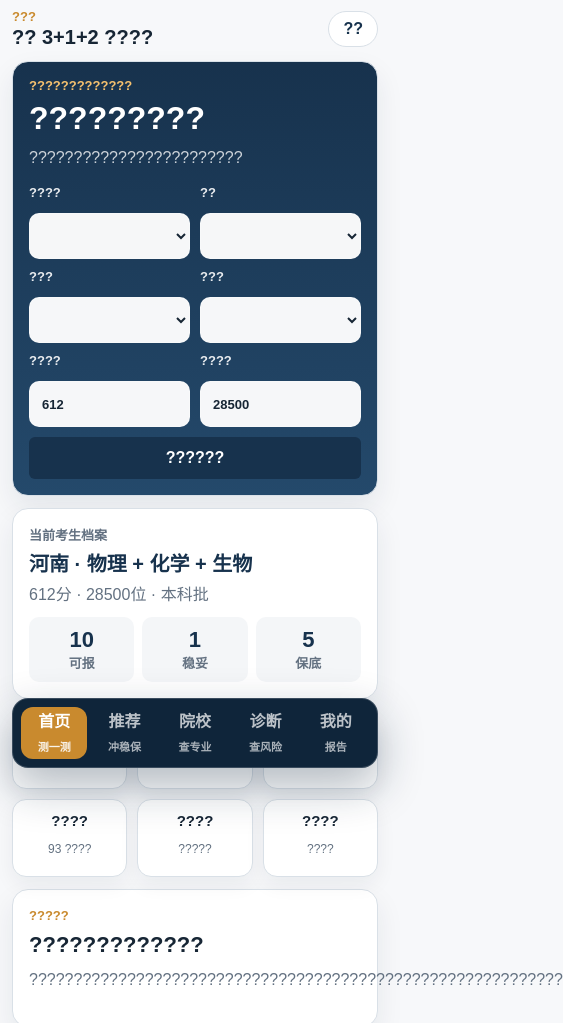
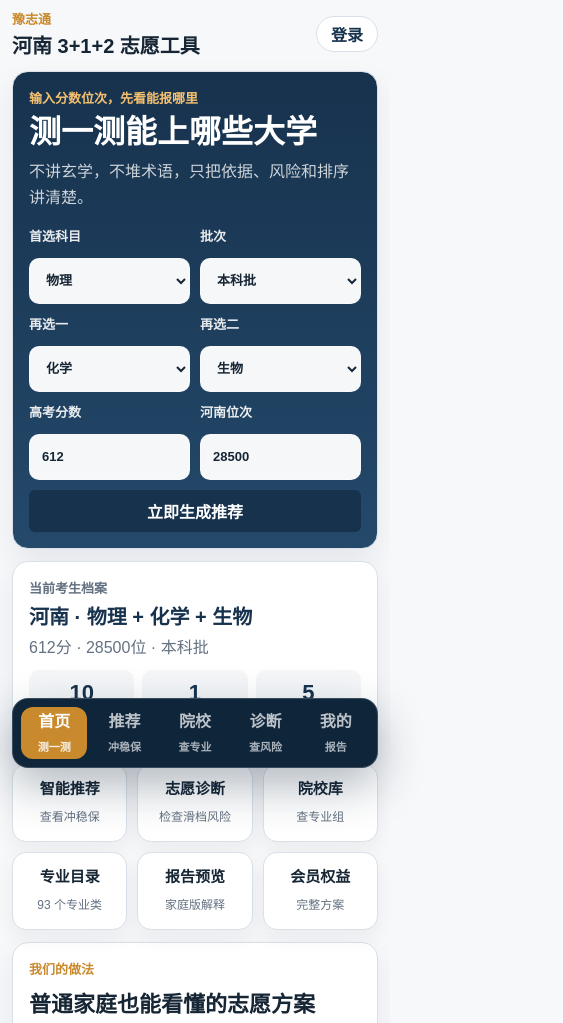
Before and after one commit to xihuantg/xihuantg, a plain HTML site: page index.html in a window 390 px wide. Shown: the part 64-1087 px from the top of the page, 563 px wide, since content can reach past the window. Drawn offline with Linux system fonts and the light colour scheme.

Commit message:
Fix mobile home text encoding

```diff
--- a/app.js
+++ b/app.js
@@ -1,4 +1,4 @@
-// ??????????????????? data.js????????????
+// Page interaction and recommendation logic. Demo data lives in data.js.
 
 let state = {
   member: false,
--- a/index.html
+++ b/index.html
@@ -30,51 +30,51 @@
 
     <main>
 
-      <section class="mobile-app-home" id="mobileAppHome" data-mobile-tab="home">
+            <section class="mobile-app-home" id="mobileAppHome" data-mobile-tab="home">
         <div class="mobile-app-top">
           <div>
-            <span>???</span>
-            <strong>?? 3+1+2 ????</strong>
+            <span>&#35947;&#24535;&#36890;</span>
+            <strong>&#27827;&#21335; 3+1+2 &#24535;&#24895;&#24037;&#20855;</strong>
           </div>
-          <button type="button" id="mobileLoginBtn">??</button>
+          <button type="button" id="mobileLoginBtn">&#30331;&#24405;</button>
         </div>
 
         <div class="mobile-hero-card">
-          <p class="mobile-eyebrow">?????????????</p>
-          <h1>?????????</h1>
-          <p>????????????????????????</p>
+          <p class="mobile-eyebrow">&#36755;&#20837;&#20998;&#25968;&#20301;&#27425;&#65292;&#20808;&#30475;&#33021;&#25253;&#21738;&#37324;</p>
+          <h1>&#27979;&#19968;&#27979;&#33021;&#19978;&#21738;&#20123;&#22823;&#23398;</h1>
+          <p>&#19981;&#35762;&#29572;&#23398;&#65292;&#19981;&#22534;&#26415;&#35821;&#65292;&#21482;&#25226;&#20381;&#25454;&#12289;&#39118;&#38505;&#21644;&#25490;&#24207;&#35762;&#28165;&#26970;&#12290;</p>
           <form class="mobile-quick-form" id="mobileQuickForm">
             <div class="mobile-form-row two">
-              <label>????<select id="mobilePrimarySubject"><option>??</option><option>??</option></select></label>
-              <label>??<select id="mobileBatch"><option>???</option><option>???</option><option>???</option></select></label>
+              <label>&#39318;&#36873;&#31185;&#30446;<select id="mobilePrimarySubject"><option>&#29289;&#29702;</option><option>&#21382;&#21490;</option></select></label>
+              <label>&#25209;&#27425;<select id="mobileBatch"><option>&#26412;&#31185;&#25209;</option><option>&#25552;&#21069;&#25209;</option><option>&#19987;&#31185;&#25209;</option></select></label>
             </div>
             <div class="mobile-form-row two">
-              <label>???<select id="mobileSecondSubjectA"><option>??</option><option>??</option><option>????</option><option>??</option></select></label>
-              <label>???<select id="mobileSecondSubjectB"><option>??</option><option>??</option><option>????</option><option>??</option></select></label>
+              <label>&#20877;&#36873;&#19968;<select id="mobileSecondSubjectA"><option>&#21270;&#23398;</option><option>&#29983;&#29289;</option><option>&#24605;&#24819;&#25919;&#27835;</option><option>&#22320;&#29702;</option></select></label>
+              <label>&#20877;&#36873;&#20108;<select id="mobileSecondSubjectB"><option>&#29983;&#29289;</option><option>&#21270;&#23398;</option><option>&#24605;&#24819;&#25919;&#27835;</option><option>&#22320;&#29702;</option></select></label>
             </div>
             <div class="mobile-form-row two">
-              <label>????<input id="mobileScore" type="number" value="612" /></label>
-              <label>????<input id="mobileRank" type="number" value="28500" /></label>
+              <label>&#39640;&#32771;&#20998;&#25968;<input id="mobileScore" type="number" value="612" /></label>
+              <label>&#27827;&#21335;&#20301;&#27425;<input id="mobileRank" type="number" value="28500" /></label>
             </div>
-            <button class="primary-btn full" type="submit">??????</button>
+            <button class="primary-btn full" type="submit">&#31435;&#21363;&#29983;&#25104;&#25512;&#33616;</button>
           </form>
         </div>
 
         <div class="mobile-profile-card" id="mobileProfileCard"></div>
 
         <div class="mobile-tool-grid">
-          <button type="button" onclick="openMobileTab('recommend')"><strong>????</strong><span>?????</span></button>
-          <button type="button" onclick="openMobileTab('diagnosis')"><strong>????</strong><span>??????</span></button>
-          <button type="button" onclick="openMobileTab('schools')"><strong>???</strong><span>????</span></button>
-          <button type="button" onclick="openMajorDirectory()"><strong>????</strong><span>93 ????</span></button>
-          <button type="button" onclick="openMobileTab('account')"><strong>????</strong><span>?????</span></button>
-          <button type="button" onclick="openMobileTab('account')"><strong>????</strong><span>????</span></button>
+          <button type="button" onclick="openMobileTab('recommend')"><strong>&#26234;&#33021;&#25512;&#33616;</strong><span>&#26597;&#30475;&#20914;&#31283;&#20445;</span></button>
+          <button type="button" onclick="openMobileTab('diagnosis')"><strong>&#24535;&#24895;&#35786;&#26029;</strong><span>&#26816;&#26597;&#28369;&#26723;&#39118;&#38505;</span></button>
+          <button type="button" onclick="openMobileTab('schools')"><strong>&#38498;&#26657;&#24211;</strong><span>&#26597;&#19987;&#19994;&#32452;</span></button>
+          <button type="button" onclick="openMajorDirectory()"><strong>&#19987;&#19994;&#30446;&#24405;</strong><span>93 &#20010;&#19987;&#19994;&#31867;</span></button>
+          <button type="button" onclick="openMobileTab('account')"><strong>&#25253;&#21578;&#39044;&#35272;</strong><span>&#23478;&#24237;&#29256;&#35299;&#37322;</span></button>
+          <button type="button" onclick="openMobileTab('account')"><strong>&#20250;&#21592;&#26435;&#30410;</strong><span>&#23436;&#25972;&#26041;&#26696;</span></button>
         </div>
 
         <div class="mobile-viewpoint-card">
-          <span>?????</span>
-          <h2>?????????????</h2>
-          <p>????????????????????????????????????????????????????????????</p>
+          <span>&#25105;&#20204;&#30340;&#20570;&#27861;</span>
+          <h2>&#26222;&#36890;&#23478;&#24237;&#20063;&#33021;&#30475;&#25026;&#30340;&#24535;&#24895;&#26041;&#26696;</h2>
+          <p>&#25105;&#20204;&#19981;&#21334;&#32447;&#19979;&#19987;&#23478;&#26381;&#21153;&#65292;&#20063;&#19981;&#25215;&#35834;&#30334;&#20998;&#30334;&#24405;&#21462;&#12290;&#25105;&#20204;&#20570;&#30340;&#26159;&#25226;&#36873;&#31185;&#12289;&#20301;&#27425;&#12289;&#19987;&#19994;&#32452;&#12289;&#22478;&#24066;&#21644;&#20445;&#24213;&#39118;&#38505;&#25972;&#29702;&#25104;&#19968;&#20221;&#21487;&#27604;&#36739;&#12289;&#21487;&#35752;&#35770;&#30340;&#26041;&#26696;&#12290;</p>
         </div>
       </section>
 
```
